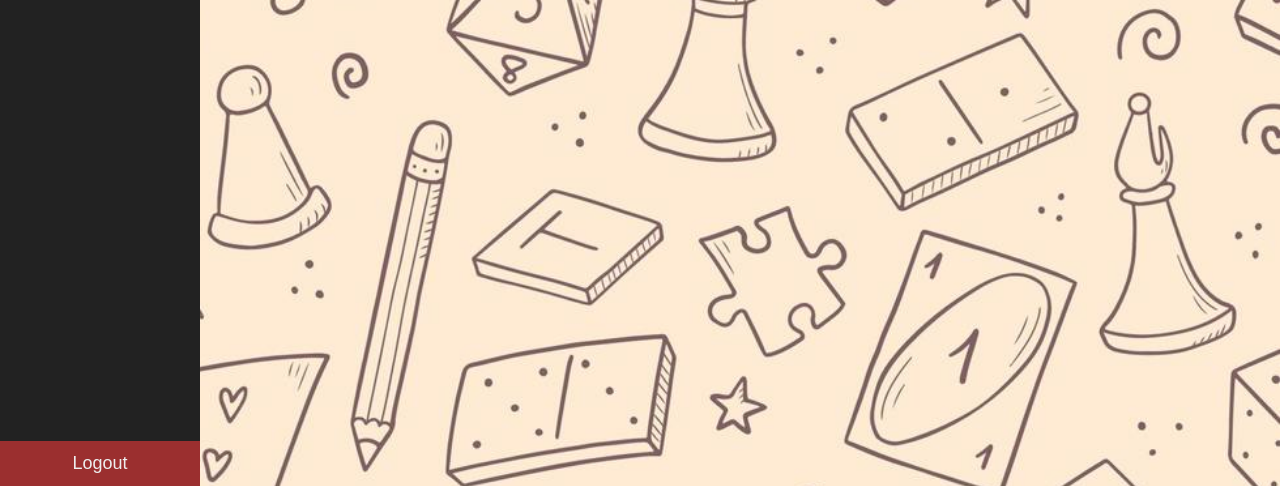
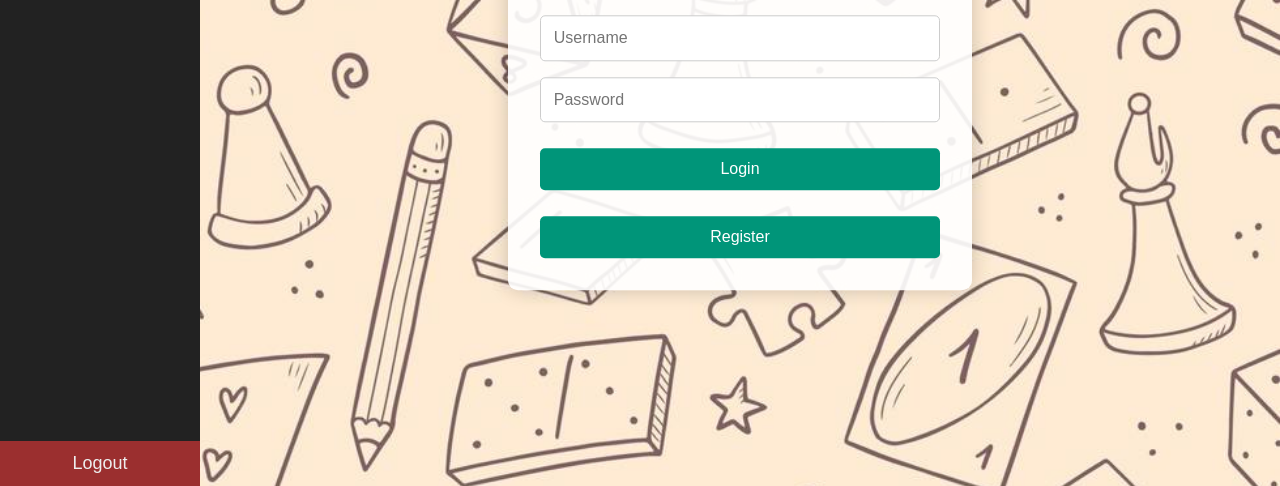
Before and after one commit to RobertGleison/trilha-web-project, a website: page public/index.html in a window 1280 px wide. Shown: the part 314-800 px from the top of the page. Drawn offline with Linux system fonts and the light colour scheme.

Commit message:
Added login view

```diff
--- a/public/scripts/router.js
+++ b/public/scripts/router.js
@@ -1,12 +1,22 @@
-import { BaseView, RulesView, GameView, HowToPlayView, RankingView, GameRunnerView } from './views.js';
+import { BaseView, RulesView, GameView, HowToPlayView, RankingView, GameRunnerView, LoginView } from './views.js';
 
 const navigateTo = url => {
     history.pushState(null, null, url);
     router();
 };
 
+function isAuthenticated() {
+    return localStorage.getItem('isAuthenticated') === 'true';
+}
+
 const router = async () => {
+    // Check authentication first
+    if (!isAuthenticated() && location.pathname !== '/login') {
+        history.pushState(null, null, '/login');
+    }
+
     const routes = [
+        { path: "/login", view: LoginView },
         { path: "/", view: BaseView },
         { path: "/rules", view: RulesView },
         { path: "/game-setup", view: GameView },
@@ -24,16 +34,16 @@ const router = async () => {
 
     let match = potentialMatches.find(potentialMatch => potentialMatch.isMatch);
 
-    if (!match) {
+    // If no match or not authenticated, default to login
+    if (!match || (!isAuthenticated() && location.pathname !== '/login')) {
         match = {
-            route: routes[0],
+            route: routes[0],    // LoginView
             isMatch: true
         };
     }
 
     const view = new match.route.view();
     document.querySelector("#app").innerHTML = await view.getHtml();
-
     if (typeof view.initialize === 'function') {
         view.initialize();
     }
@@ -42,6 +52,9 @@ const router = async () => {
 window.addEventListener("popstate", router);
 
 document.addEventListener("DOMContentLoaded", () => {
+    // Clear authentication on startup (optional - remove if you want to persist login)
+    localStorage.removeItem('isAuthenticated');
+
     document.body.addEventListener("click", e => {
         if (e.target.matches("[data-link]")) {
             e.preventDefault();
@@ -49,8 +62,12 @@ document.addEventListener("DOMContentLoaded", () => {
         }
     });
 
-    router();
+    // Force check authentication and route accordingly
+    if (!isAuthenticated()) {
+        navigateTo('/login');
+    } else {
+        router();
+    }
 });
 
-
 export { router, navigateTo };
--- a/public/scripts/views.js
+++ b/public/scripts/views.js
@@ -33,7 +33,48 @@ const WithBackButton = {
   },
 };
 
-class LoginView extends BaseView
+class LoginView extends BaseView {
+    constructor(){
+        super();
+        this.setTitle("Login");
+    }
+
+    async getHtml() {
+        return `
+        <div class="auth-container">
+                <h1>Nine Men's Morris</h1>
+                <form id="authForm" class="auth-form">
+                    <input type="text" id="username" placeholder="Username" required>
+                    <input type="password" id="password" placeholder="Password" required>
+                    <button type="submit" class="login-button">Login</button>
+                    <button type="submit" class="login-button">Register</button>
+                </form>
+            </div>
+
+        `
+    };
+
+    initialize() {
+        document.getElementById('authForm').addEventListener('submit', (e) => {
+            e.preventDefault();
+            const username = document.getElementById('username').value;
+            const password = document.getElementById('password').value;
+
+            if (username && password) {
+                localStorage.setItem('isAuthenticated', 'true');
+                localStorage.setItem('username', username);
+                navigateTo('/');  // Use navigateTo instead of this.router.navigate
+            }
+        });
+    }
+    cleanup() {
+        const form = document.getElementById('authForm');
+        if (form) {
+            form.removeEventListener('submit', this.handleSubmit);
+        }
+    }
+
+}
 
 
 
@@ -428,4 +469,5 @@ export {
   HowToPlayView,
   RankingView,
   GameRunnerView,
+  LoginView
 };
--- a/public/styles/board.css
+++ b/public/styles/board.css
@@ -783,3 +783,57 @@ a {
   #exit-btn:hover {
     background: #ff6666;
   }
+
+
+  /* Auth Styles */
+  .auth-container {
+    background: rgba(255, 255, 255, 0.9);
+    padding: 2rem;
+    border-radius: 10px;
+    box-shadow: 0 0 20px rgba(0, 0, 0, 0.2);
+    width: 100%;
+    max-width: 400px;
+    position: absolute;
+    top: 50%;
+    left: 50%;
+    transform: translate(-50%, -50%);
+  }
+
+  .auth-form {
+    display: flex;
+    flex-direction: column;
+    gap: 1rem;
+  }
+
+  .auth-form input {
+    padding: 0.8rem;
+    border: 1px solid #ccc;
+    border-radius: 5px;
+    font-size: 1rem;
+  }
+
+  .login-button {
+    background-color: #009579;  /* Nice green color */
+    color: white;
+    padding: 12px 20px;
+    border: none;
+    border-radius: 5px;
+    font-size: 16px;
+    cursor: pointer;
+    width: 100%;
+    transition: background-color 0.3s ease;
+    margin-top: 10px;
+ }
+
+ .login-button:hover {
+    background-color: #45a049;  /* Darker green on hover */
+ }
+
+ .login-button:active {
+    transform: scale(0.98);  /* Slight "push" effect when clicked */
+ }
+
+ .login-button:disabled {
+    background-color: #cccccc;
+    cursor: not-allowed;
+ }
```
